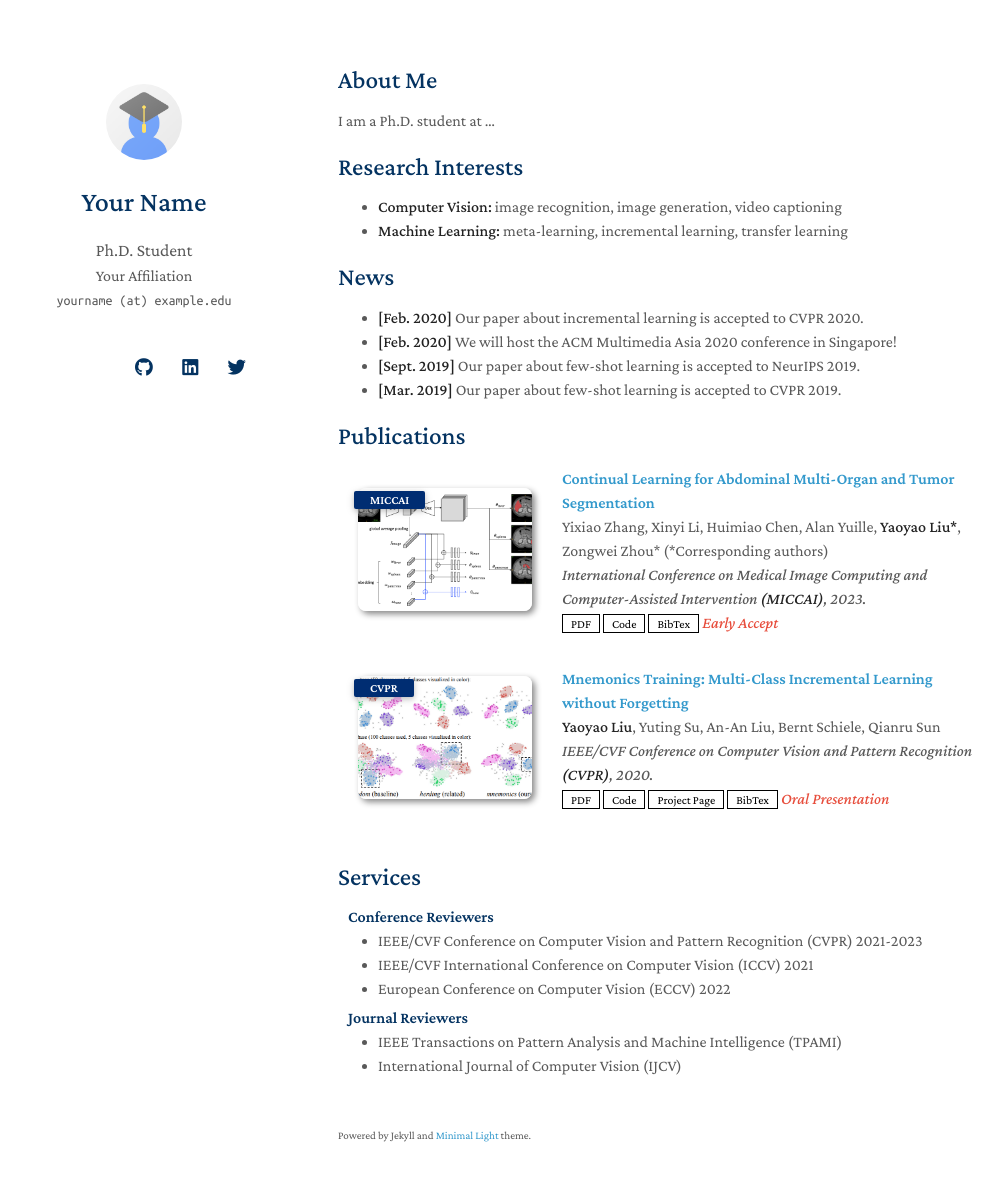
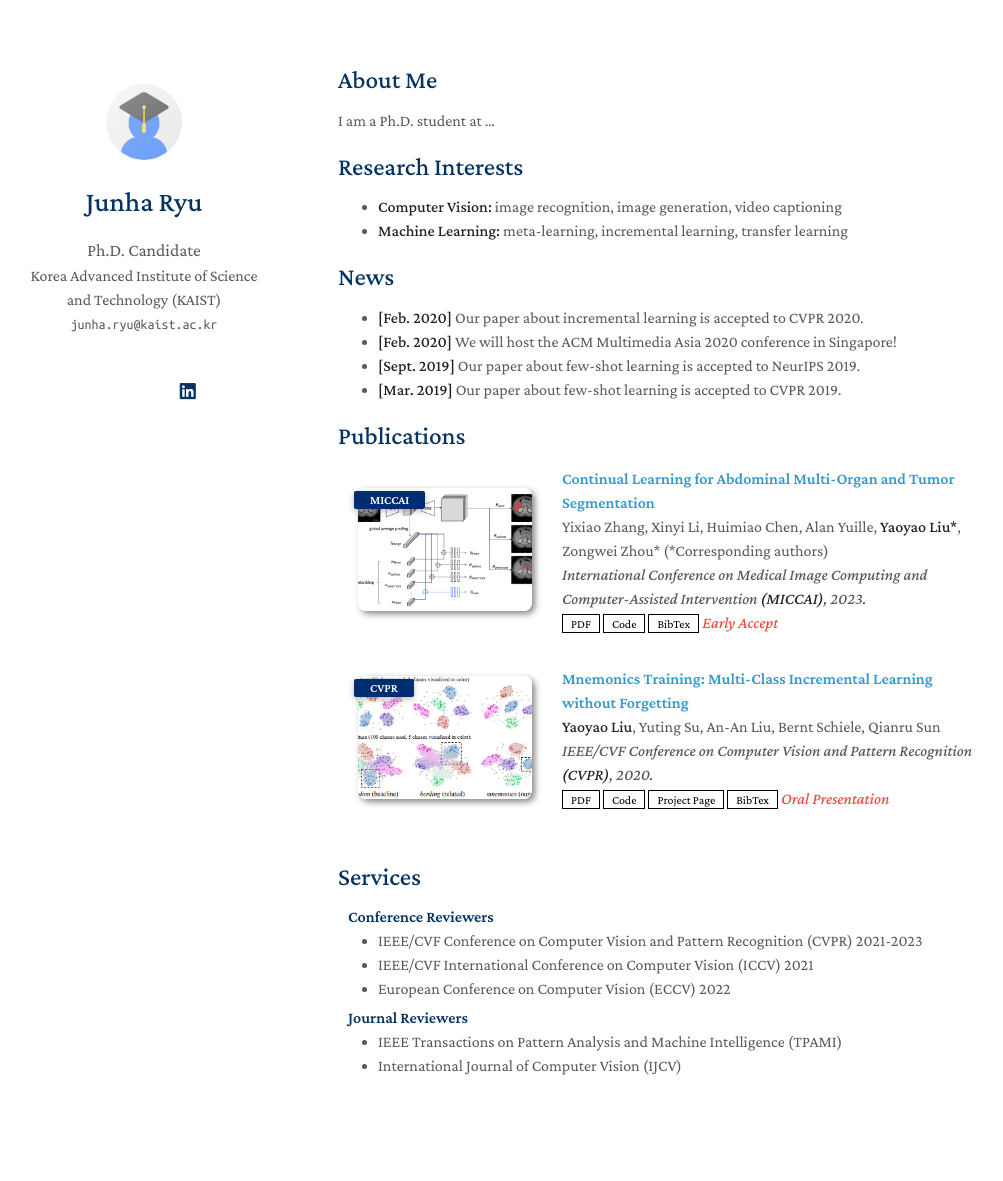
Before and after one commit to junharyu/junharyu.github.io, a Jekyll site: the page built from index.md, in a window 1280 px wide and 1216 px high. Shown: the top 1181 px of the window, without its empty margins (132-1135 px from the left). Built offline with Jekyll 4.4.1, drawn with Linux system fonts in a browser that asks for light colours; nearby versions of some CDN libraries; a style sheet for code colours, icons or effects is not loaded; our own code applies the rules of GitHub Pages for plain Markdown files.

Commit message:
Update _config.yml

```diff
--- a/_config.yml
+++ b/_config.yml
@@ -1,32 +1,30 @@
 # Basic Information
-title: Your Name
-position: Ph.D. Student
-affiliation: Your Affiliation
-email: yourname (at) example.edu
+title: Junha Ryu
+position: Ph.D. Candidate
+affiliation: Korea Advanced Institute of Science and Technology (KAIST)
+email: junha.ryu@kaist.ac.kr
 
 # Search Engine Optimization (SEO)
 # The following information is used to improve the website traffic from search engines, e.g., Google.
-keywords: minimal light
-description: The Minimal Light is a simple and elegant jekyll theme for academic personal homepage.
-canonical: https://minimal-light-theme.yliu.me/
+keywords: Junha Ryu
+description: Ph.D. Candidate at KAIST SSL
+canonical: https://junharyu.github.io/
 
 # Links
 # If you don't need one of them, you may delete the corresponding line.
-google_scholar: https://scholar.google.com/
+google_scholar: https://scholar.google.com/citations?user=Pn2sgEkAAAAJ&hl=ko&authuser=1
 cv_link: assets/files/curriculum_vitae.pdf
-github_link: https://github.com/
-linkedin: https://www.linkedin.com/
-twitter: https://twitter.com/
+linkedin: https://www.linkedin.com/in/junharyu
 
 # Images (e.g., your profile picture and your website's favicon)
 # "favicon" and "favicon_dark" are used for the light and dark modes, respectively.
 avatar: ./assets/img/avatar.png
-favicon: ./assets/img/favicon.png
-favicon_dark: ./assets/img/favicon-dark.png
+favicon: ./assets/img/kaist_logo.png
+favicon_dark: ./assets/img/kaist_logo.png
 
 # Footnote
 # You may use the option to disable the footnote, "Powered by Jekyll and Minimal Light theme."
-enable_footnote: true
+enable_footnote: false
 
 # Auto Dark Mode
 # You may use the option to disable the automatic dark theme
@@ -38,7 +36,7 @@ font: "Serif" # or "Sans Serif"
 
 # Google Analytics ID
 # Please remove this if you don't use Google Analytics
-google_analytics: UA-111540567-4
+google_analytics:
 
 # Use this project as a remote theme for GitHub Pages
 # See the guide here: https://docs.github.com/en/pages/setting-up-a-github-pages-site-with-jekyll/adding-a-theme-to-your-github-pages-site-using-jekyll
```
